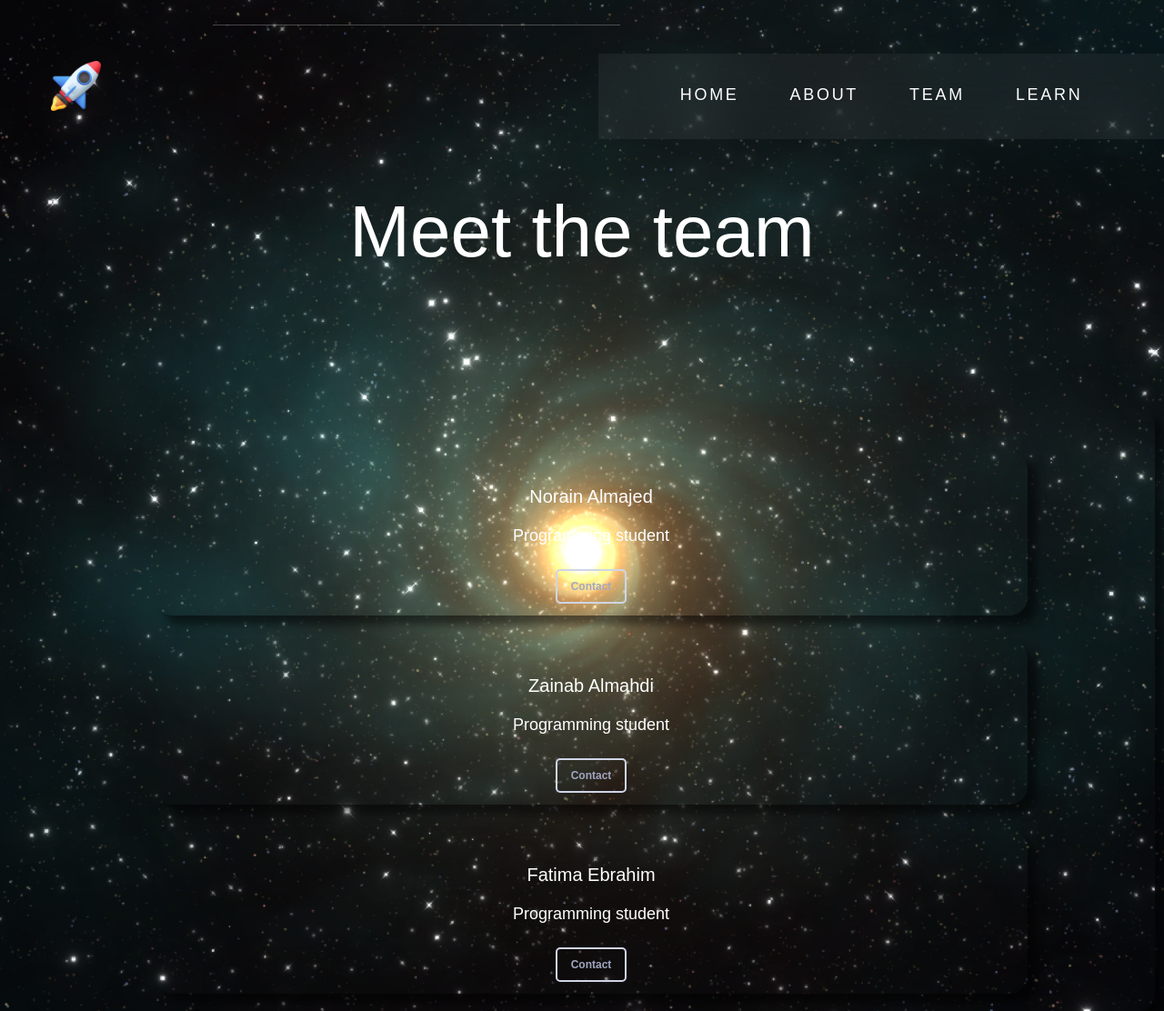
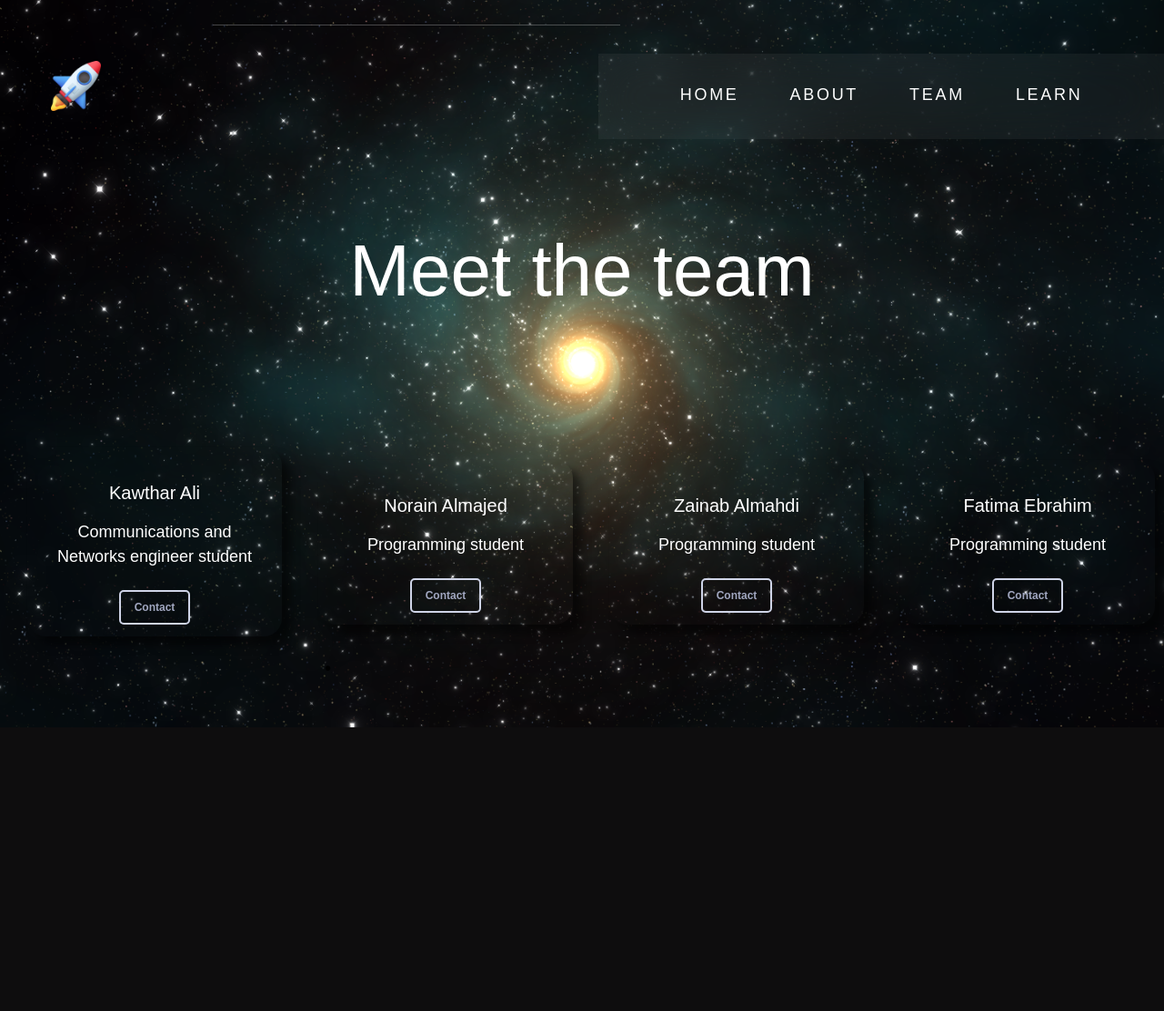
Before and after one commit to fatima-ali97/Space-traveler-spaceapp, a Flask app: page /team in a window 1280 px wide. Shown: the top 1112 px of the page at 91% size. After the commit the page ends 800 px from the top, so only its background shows below. Run offline with Flask 3, Linux system fonts and the light colour scheme.

Commit message:
undo teams

```diff
--- a/templates/team.html
+++ b/templates/team.html
@@ -72,6 +72,18 @@
           <div class="team-image">
             <img src="" />
           </div>
+          <div class="team-detail">
+            <h3>Kawthar Ali</h3>
+            <p>Communications and Networks engineer student</p>
+            <br />
+            <div class="contact-button">
+              <a
+                href="https://www.linkedin.com/in/kawthar-a-1434a2300?lipi=urn%3Ali%3Apage%3Ad_flagship3_profile_view_base_contact_details%3B6WQS0mBwS8qZGiNSl2pSFg%3D%3D"
+                >Contact</a
+              >
+            </div>
+          </div>
+        </div>
         <br />
         <div class="team-card">
           <div class="team-image">
```
